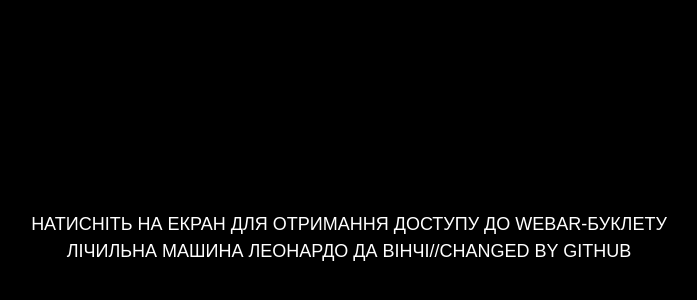
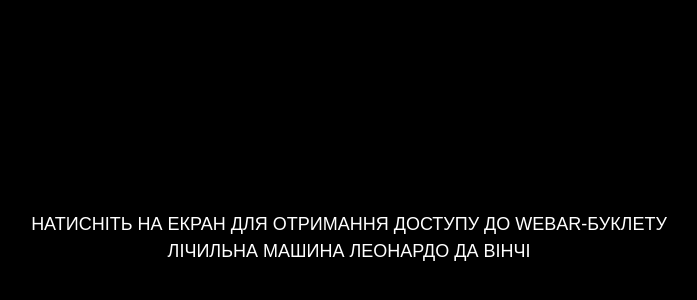
Before and after one commit to mard1m/os_project, a plain HTML site: page index.html in a window 1280 px wide. Shown: the part 162-462 px from the top of the page, without its empty margins (291-988 px from the left). Drawn offline with nearby package versions, Linux system fonts and the light colour scheme.

Commit message:
Update index.html

```diff
--- a/index.html
+++ b/index.html
@@ -28,7 +28,7 @@
             ">
             Натисніть на екран для отримання доступу до WebAR-буклету
             <br>
-            Лічильна машина Леонардо да Вінчі//changed by Github
+            Лічильна машина Леонардо да Вінчі
         </div>
     </div>
 
```
